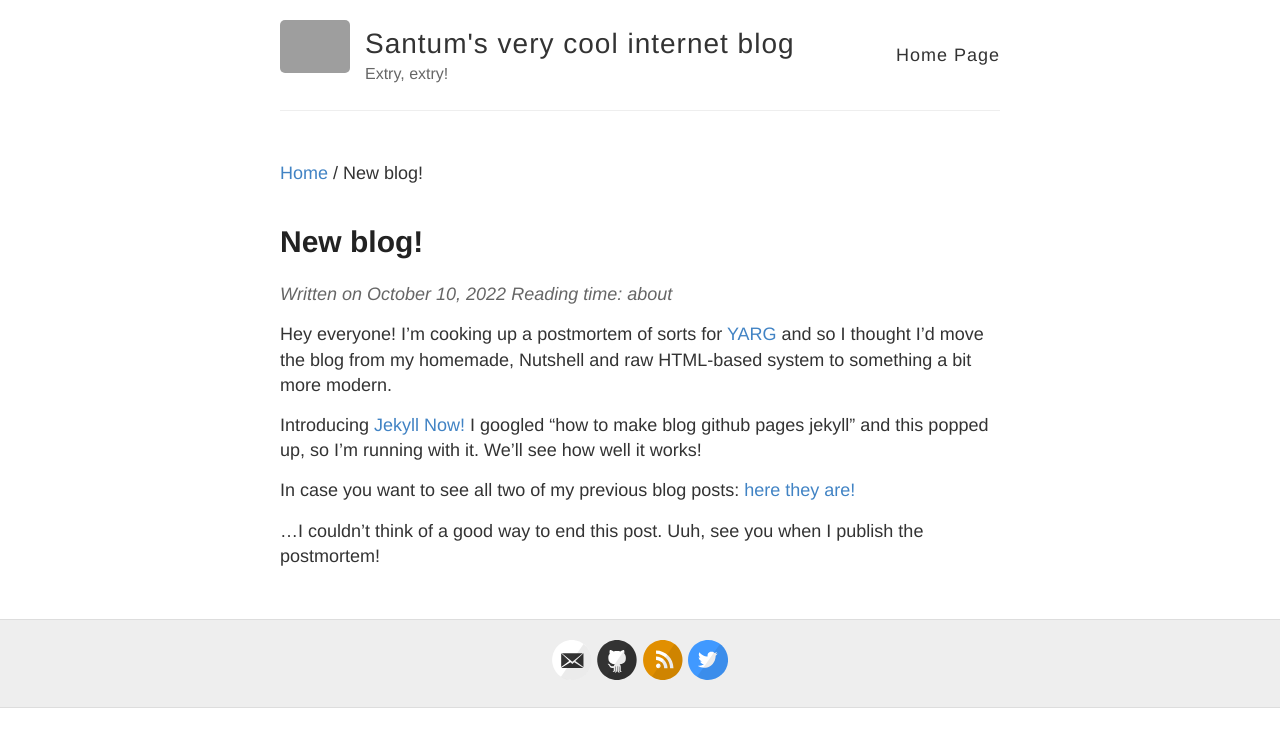
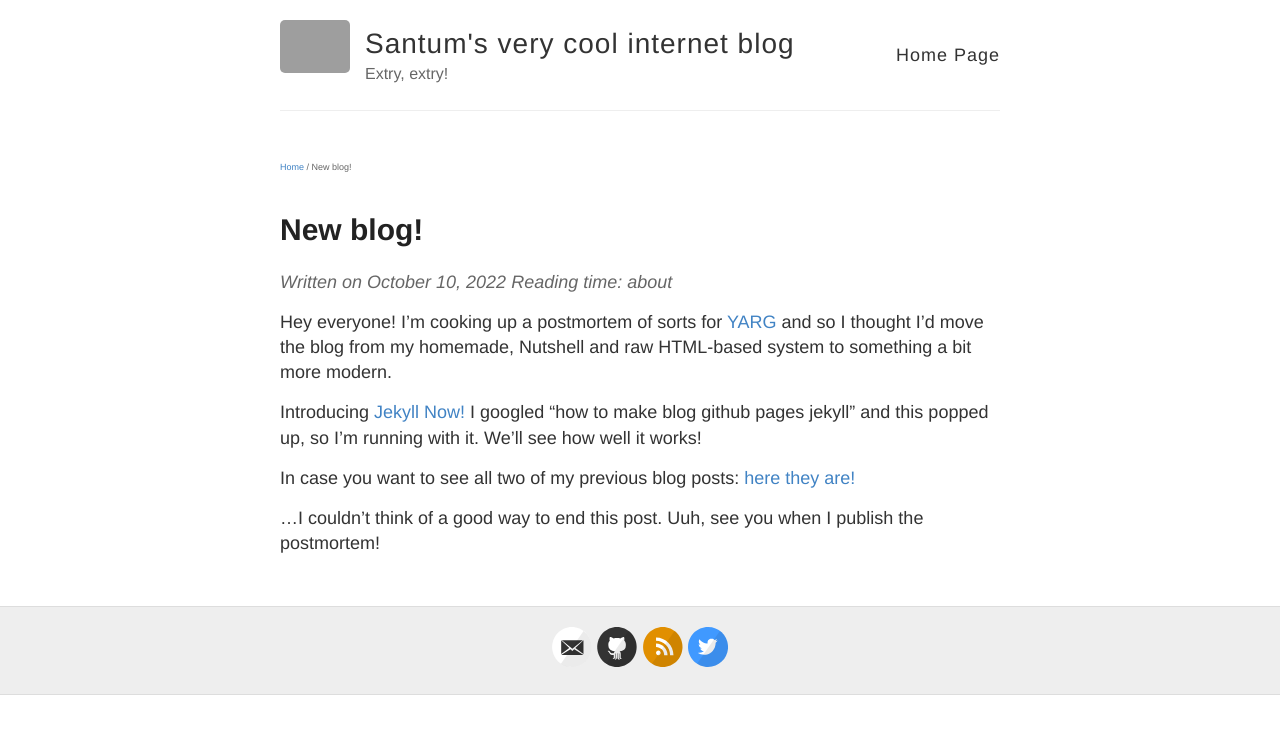
Before and after one commit to santumerino/blog, a Jekyll site: the page built from _posts/2022-10-10-New-blog!.md, in a window 1280 px wide. Shown: the top 747 px of the page. Built offline with Jekyll 4.4.1, drawn with Linux system fonts in a browser that asks for light colours.

Commit message:
breadcrumbs

```diff
--- a/_layouts/post.html
+++ b/_layouts/post.html
@@ -8,7 +8,10 @@ layout: default
 </header>
 
 <article class="post">
+  <div class="breadcrumbs">
 {% include breadcrumbs.html %}
+  </div>
+
   <h1>{{ page.title }}</h1>
 
   <div class="date">
--- a/style.scss
+++ b/style.scss
@@ -117,6 +117,11 @@ img {
 
 .date {
   font-style: italic;
+  color: $gray;
+}
+
+.breadcrumbs {
+  font-size: 0.5em;
   color: $gray;
 }
 
```
